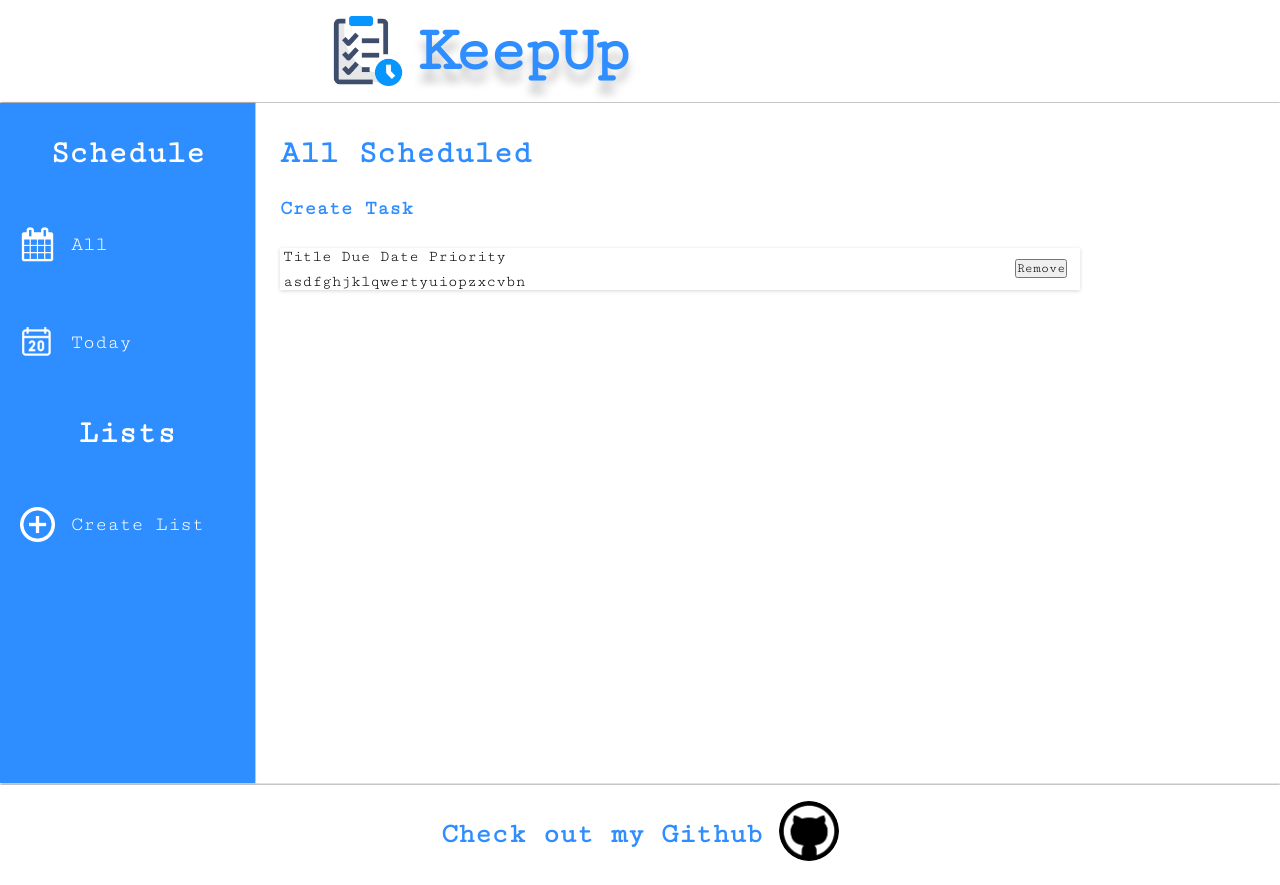
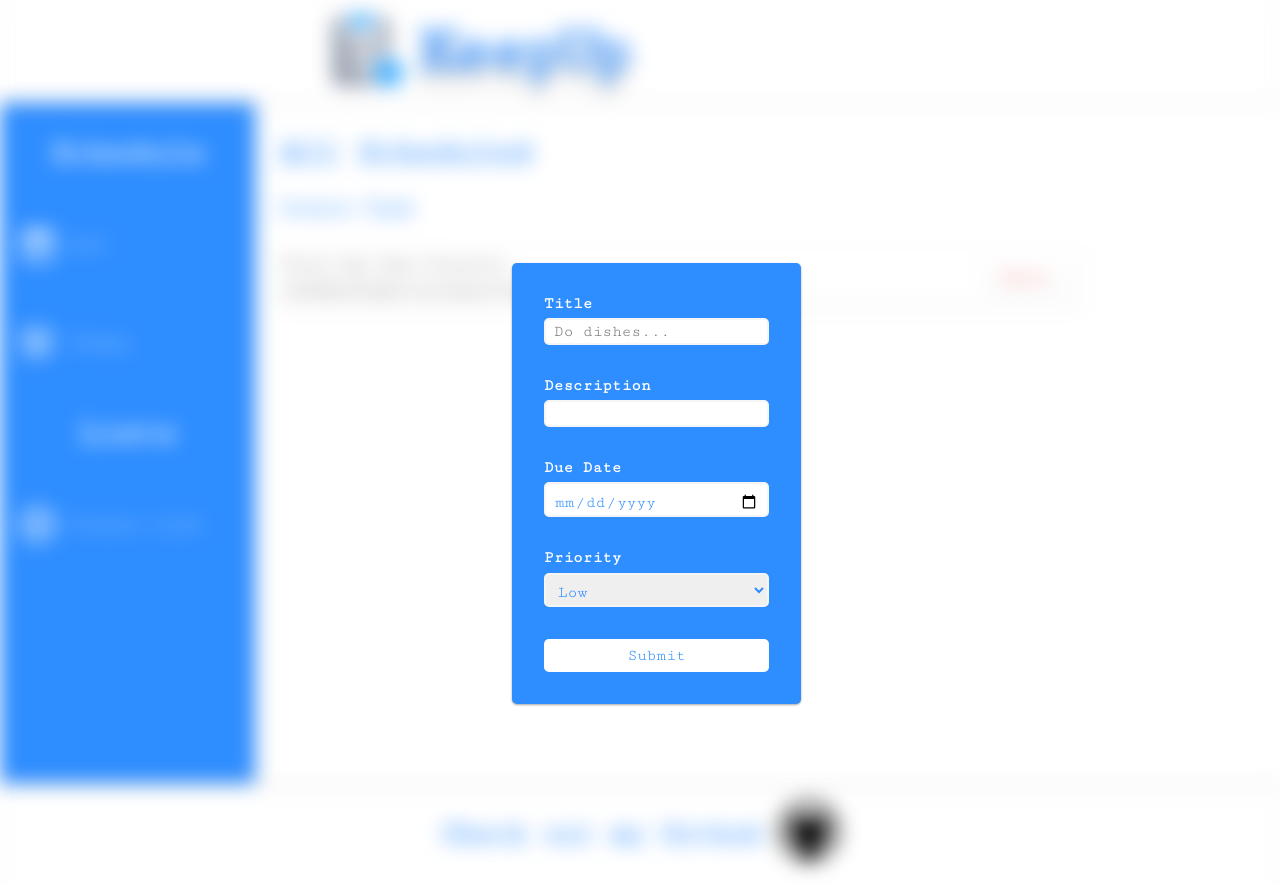
Before and after one commit to abodell/Todo-List, a website built with webpack: page dist/index.html in a window 1280 px wide. Both pictures are taken after a click on the button "Create Task". Built offline with nearby package versions, Linux system fonts and the light colour scheme.

Commit message:
created a popup form to create a task

```diff
--- a/package.json
+++ b/package.json
@@ -17,6 +17,7 @@
   },
   "homepage": "https://github.com/abodell/Todo-List#readme",
   "devDependencies": {
+    "nodemon": "^2.0.19",
     "webpack": "^5.73.0",
     "webpack-cli": "^4.10.0"
   },
--- a/src/index.js
+++ b/src/index.js
@@ -0,0 +1,19 @@
+import Task from './task';
+
+const createBtn = document.getElementById('addtask');
+const popupForm = document.getElementById('popup-form');
+const content = document.getElementById('content');
+
+// will handle all of the operations on our page
+export const operationHandler = (() => {
+    // activate our form to popup when the user clicks the add task button
+    function infoPopup() {
+        popupForm.style.display = 'flex';
+        content.style.filter = 'opacity(5%)';
+        content.style.filter = 'blur(10px)';
+    }
+
+    // create a new Task object when the form is submitted
+
+    createBtn.addEventListener('click', infoPopup);
+})();
--- /dev/null
+++ b/src/task.js
@@ -0,0 +1,42 @@
+class Task {
+    constructor(title, description, date, priority) {
+        this.title = title;
+        this.description = description;
+        this.date = date;
+        this.priority = priority;
+    }
+
+    setTitle(title) {
+        this.title = title;
+    }
+
+    getTitle() {
+        return this.title;
+    }
+
+    setDesc(description) {
+        this.description = description;
+    }
+
+    getDesc() {
+        return this.description;
+    }
+
+    setPriority(priority) {
+        this.priority = priority;
+    }
+
+    getPriority() {
+        return this.priority;
+    }
+
+    setDate(date) {
+        this.date = date;
+    }
+
+    getDate() {
+        return this.date;
+    }
+}
+
+export default Task;
```
Also changed, not shown: dist/index.html, dist/main.js, dist/styles.css, 2 other files.
